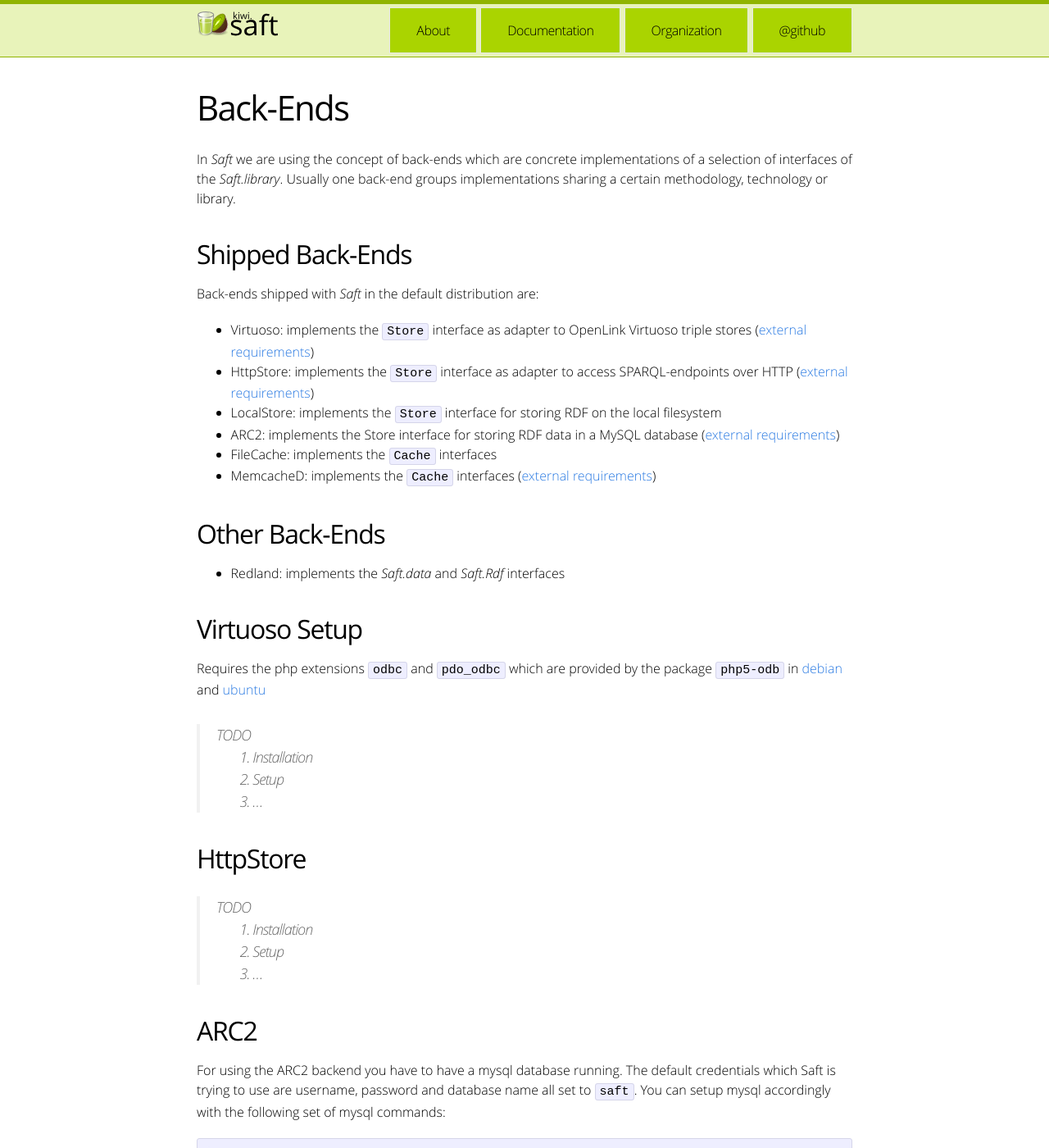
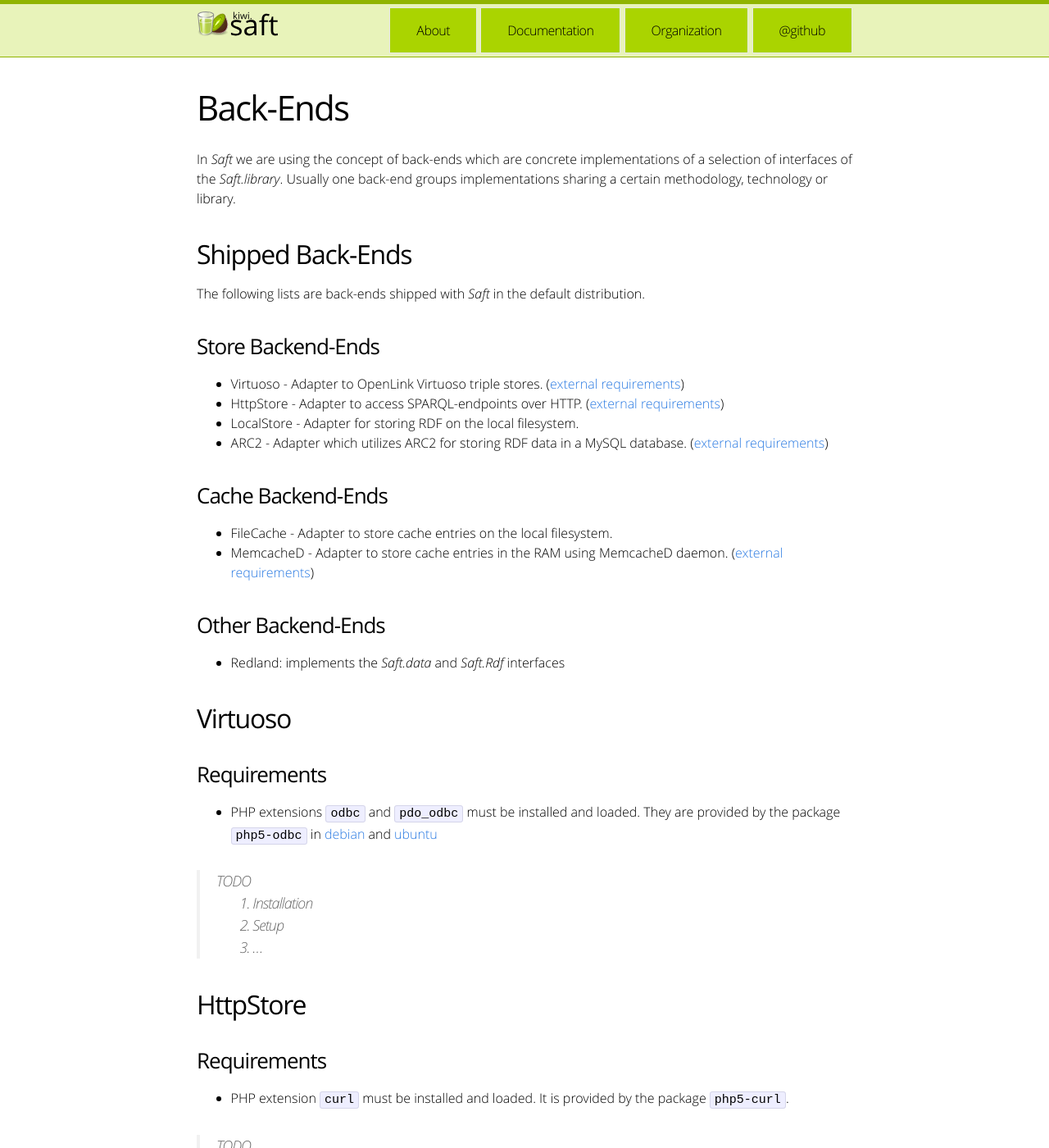
Before and after one commit to SaftIng/safting.github.io, a Jekyll site: the page built from doc/phpframework/backends.md, in a window 1280 px wide and 1400 px high. Shown: the whole window at 82% size. Built offline with Jekyll 4.4.1, drawn with Linux system fonts in a browser that asks for light colours; some of the changed text lies outside the part shown.

Commit message:
Update backends.md

```diff
--- a/doc/phpframework/backends.md
+++ b/doc/phpframework/backends.md
@@ -7,22 +7,29 @@ In _Saft_ we are using the concept of back-ends which are concrete implementatio
 
 ## Shipped Back-Ends
 
-Back-ends shipped with _Saft_ in the default distribution are:
+The following lists are back-ends shipped with _Saft_ in the default distribution.
 
-- Virtuoso: implements the `Store` interface as adapter to OpenLink Virtuoso triple stores ([external requirements](#virtuoso-setup))
-- HttpStore: implements the `Store` interface as adapter to access SPARQL-endpoints over HTTP ([external requirements](#httpstore))
-- LocalStore: implements the `Store` interface for storing RDF on the local filesystem
-- ARC2: implements the Store interface for storing RDF data in a MySQL database ([external requirements](#arc2))
-- FileCache: implements the `Cache` interfaces
-- MemcacheD: implements the `Cache` interfaces ([external requirements](#memcached))
+### Store Backend-Ends
 
-## Other Back-Ends
+- Virtuoso - Adapter to OpenLink Virtuoso triple stores. ([external requirements](#virtuoso))
+- HttpStore - Adapter to access SPARQL-endpoints over HTTP. ([external requirements](#httpstore))
+- LocalStore - Adapter for storing RDF on the local filesystem.
+- ARC2 - Adapter which utilizes ARC2 for storing RDF data in a MySQL database. ([external requirements](#arc2))
+
+### Cache Backend-Ends
+
+- FileCache - Adapter to store cache entries on the local filesystem.
+- MemcacheD - Adapter to store cache entries in the RAM using MemcacheD daemon. ([external requirements](#memcached))
+
+### Other Backend-Ends
 
 - Redland: implements the _Saft.data_ and _Saft.Rdf_ interfaces
 
-## Virtuoso Setup
+## Virtuoso
 
-Requires the php extensions `odbc` and `pdo_odbc` which are provided by the package `php5-odb` in [debian](https://packages.debian.org/stable/php5-odbc) and [ubuntu](http://packages.ubuntu.com/trusty/php5-odbc)
+### Requirements
+
+* PHP extensions `odbc` and `pdo_odbc` must be installed and loaded. They are provided by the package `php5-odbc` in [debian](https://packages.debian.org/stable/php5-odbc) and [ubuntu](http://packages.ubuntu.com/trusty/php5-odbc)
 
 > TODO
 >
@@ -32,6 +39,10 @@ Requires the php extensions `odbc` and `pdo_odbc` which are provided by the pack
 
 ## HttpStore
 
+### Requirements
+
+* PHP extension `curl` must be installed and loaded. It is provided by the package `php5-curl`.
+
 > TODO
 >
 > 1. Installation
@@ -40,15 +51,27 @@ Requires the php extensions `odbc` and `pdo_odbc` which are provided by the pack
 
 ## ARC2
 
-For using the ARC2 backend you have to have a mysql database running.
-The default credentials which Saft is trying to use are username, password and database name all set to `saft`.
+Saft supports ARC2 for storing RDF in a MySQL database.
+
+### Setup
+
+> TODO:
+> add link to examples
+> short description of how to setup
+
+The default access credentials which Saft is trying to use are:
+
+- username: saft
+- password: saft
+- database: saft
+
 You can setup mysql accordingly with the following set of mysql commands:
 
     create user 'saft'@'localhost' identified by 'saft';
     create database saft;
     grant all privileges on saft.* to 'saft'@'localhost';
 
-you can execute those commands using the `mysql` commandline tool.
+you can execute those commands using the `mysql` commandline tool. Or you perhaps you want to use phpMyAdmin to create the user and a database. [Here](https://www.youtube.com/watch?v=lfjzAbaW32c) is a short youtube video how to accomplish that.
 
 > TODO
 >
```
